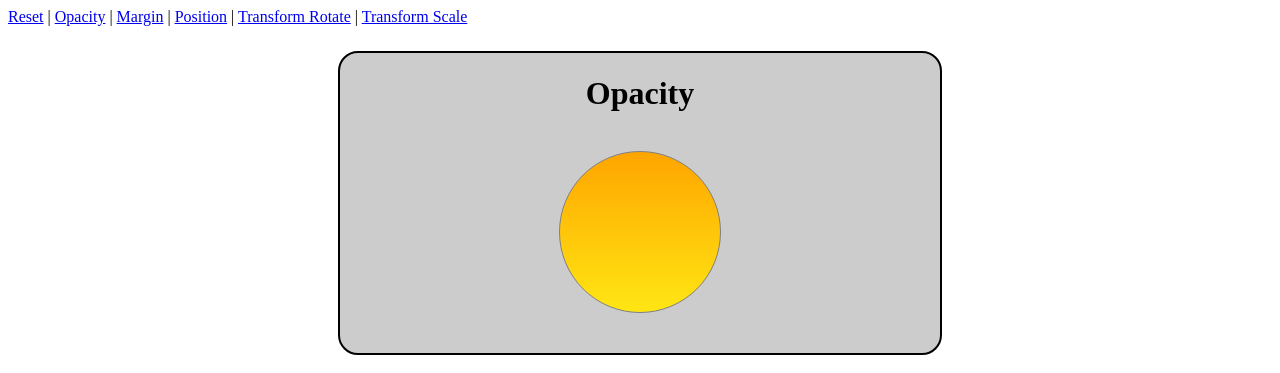
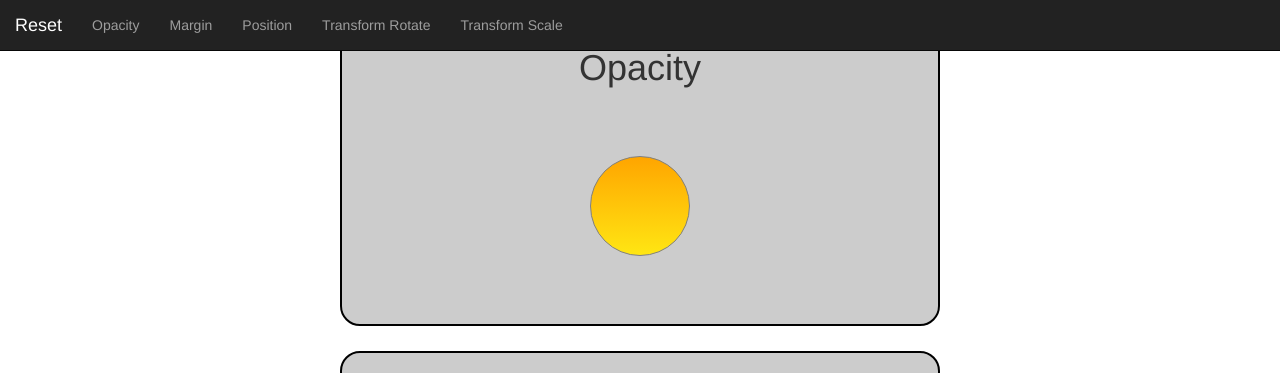
Before and after one commit to SabihaOzturk/Transitions, a PHP site: page / in a window 1280 px wide. Shown: the top 373 px of the page. Run offline with PHP 8.4, Linux system fonts and the light colour scheme; style sheets or scripts are compiled from the project's sources; some libraries are stand-ins or nearby versions.

Commit message:
reorganized navbar with Bootstrap

```diff
--- a/index.html
+++ b/index.html
@@ -1,16 +1,36 @@
 <!DOCTYPE html>
 <html>
 <head>
-
+ <meta name="viewport" content="width=device-width, initial-scale=1.0">
 <title>Transitions</title>
 <link rel="stylesheet" type="text/css" href="css/index.css">
 
+<link rel="stylesheet" href="http://maxcdn.bootstrapcdn.com/bootstrap/3.3.5/css/bootstrap.min.css">
+  <script src="https://ajax.googleapis.com/ajax/libs/jquery/1.11.3/jquery.min.js"></script>
+  <script src="http://maxcdn.bootstrapcdn.com/bootstrap/3.3.5/js/bootstrap.min.js"></script>
 </head>
+<body>
 
-<body>
-<a href=" ">Reset</a> |
+<nav class="navbar navbar-inverse navbar-fixed-top">
+  <div class="container-fluid">
+    <div class="navbar-header">
+      <a class="navbar-brand" href="#">Reset</a>
+    </div>
+    <div>
+      <ul class="nav navbar-nav">
+        <li><a href="#opacity">Opacity</a></li>
+        <li><a href="#margin">Margin</a>
+        <li><a href="#position">Position</a></li>
+        <li><a href="#transform-rotate">Transform Rotate</a></li>
+        <li><a href="#transform-scale">Transform Scale</a></li>
+      </ul>
+    </div>
+  </div>
+</nav>
+
+<!-- <a href=" ">Reset</a> |
 <a href="#opacity">Opacity</a> | <a href="#margin">Margin</a> | <a href="#position">Position</a> | <a href="#transform-rotate">Transform Rotate</a> | <a href="#transform-scale">Transform Scale</a>
-
+ -->
 <div class="content">
     <div class="content-inner">
         <h1>Opacity</h1>
```
Also changed, not shown: stylesheets/index.scss (line endings or trailing spaces).
